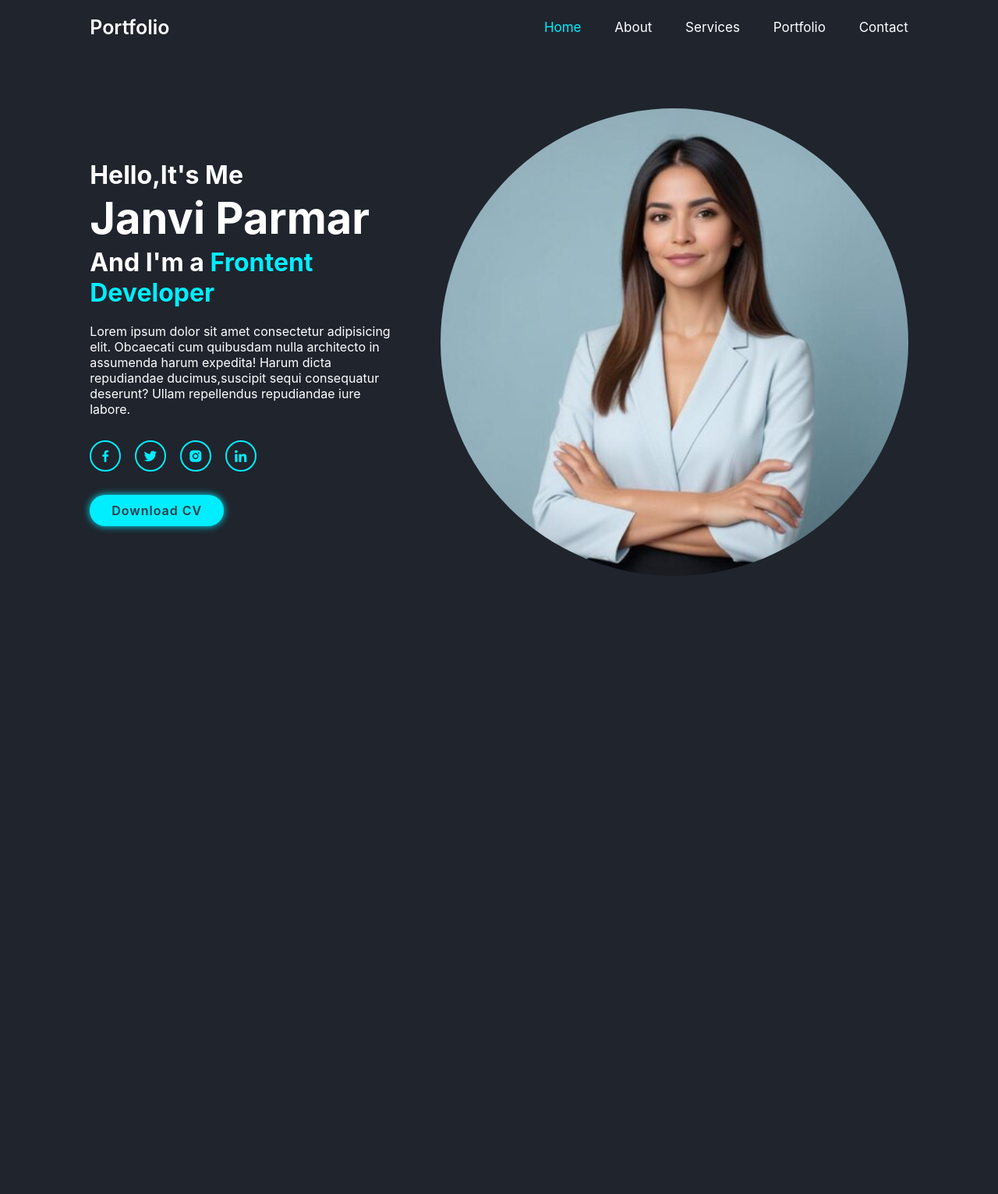
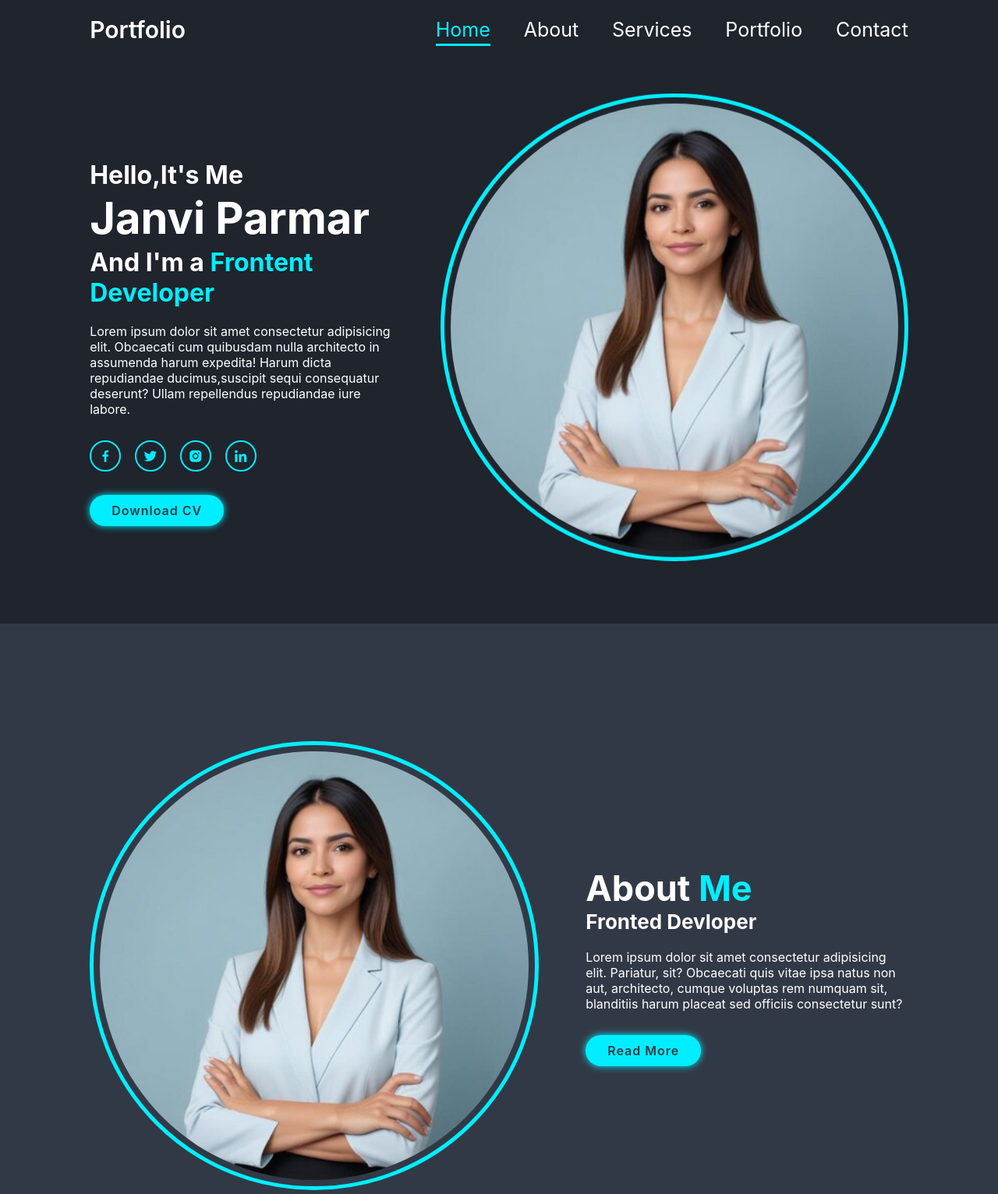
Before and after one commit to jparmar5268-ship-it/portfolio, a plain HTML site: page index.html in a window 1280 px wide. Shown: the top 1532 px of the page at 78% size. Before the commit the page ends 800 px from the top, so only its background shows below. Drawn offline with nearby package versions, Linux system fonts and the light colour scheme.

Commit message:
about section complete

```diff
--- a/index.html
+++ b/index.html
@@ -24,11 +24,11 @@
 
         <nav class="navbar">
 
-            <a href="#Home" class="active">Home</a>
-            <a href="#About">About</a>
-            <a href="#Services">Services</a>
-            <a href="#Portfolio">Portfolio</a>
-            <a href="#Contact">Contact</a>
+            <a href="#home" class="active">Home</a>
+            <a href="#about">About</a>
+            <a href="#services">Services</a>
+            <a href="#portfolio">Portfolio</a>
+            <a href="#contact">Contact</a>
 
         </nav>
 
@@ -59,6 +59,37 @@
         </div>
     </section>
 
+    <!-- about section design -->
+
+    <section class="about" id="about">
+        <div class="about-img">
+            <img src="images/home-img.jpg" alt="">
+        </div>
+
+        <div class="about-content">
+            <h2 class="heading">About <span>Me</span></h2>
+            <h3>Fronted Devloper</h3>
+            <p>Lorem ipsum dolor sit amet consectetur adipisicing elit. Pariatur, sit? Obcaecati quis vitae ipsa natus non aut, architecto, cumque voluptas rem numquam sit, blanditiis harum placeat sed officiis consectetur sunt?</p>
+            <a href="#" class="btn">Read More</a>
+        </div>
+    </section>
+
+    <!-- services section design -->
+
+    <setion class="services" id="services">
+        <h2 class="heading">Our <span>Services</span></h2>
+
+            <div class="services-container">
+                <div class="services-box">
+                    <i class='bx bx-code-alt'></i>
+                    <h3>Web Development</h3>
+                    <p>Lorem ipsum dolor sit amet consectetur adipisicing elit. Reprehenderit quos sed dolores eum? Sapiente, tempore, repudiandae et exercitationem sunt excepturi voluptatibus veritatis vitae voluptas rerum commodi labore, expedita quam fugiat?</p>
+                    <a href="#" class="btn">Read More</a>
+                </div>
+            </div>
+        </span></h2>
+    </setion>
+
     <script src="script.js"></script>
 </body>
 
--- a/script.js
+++ b/script.js
@@ -1 +1,23 @@
-console.log("123");
+let sections = document.querySelectorAll("section");    // Select all sections (home, about, services, etc.)
+let navLinks = document.querySelectorAll(".navbar a");  // Select all navbar links
+
+window.addEventListener("scroll", () => {       // Run this code when user scrolls the page
+    let current = "";
+
+    sections.forEach(section => {
+        let sectionTop = section.offsetTop - 150;
+        let sectionHeight = section.offsetHeight;
+
+        if (pageYOffset >= sectionTop && pageYOffset < sectionTop + sectionHeight) {
+            current = section.getAttribute("id");
+        }
+    });
+
+    navLinks.forEach(link => {  // Remove active class from all navbar links
+        link.classList.remove("active");
+        // Add active class to the link of current section
+        if (link.getAttribute("href") === `#${current}`) {
+            link.classList.add("active");
+        }
+    });
+});
--- a/style.css
+++ b/style.css
@@ -45,23 +45,42 @@ section{
 }
 
 .logo{
-    font-size: 2.5rem;
+    font-size: 3rem;
     color: var(--text-color);
     font-weight: 600;
     cursor: default;
 }
 
 .navbar a{
-    font-size: 1.7rem;
+    font-size: 2.5rem;
     color: var(--text-color);
     margin-left: 4rem;      /* space between menu items */
     transform: .3s;
+    position: relative;      /* underline mate */
+    transition: color .3s ease;
 }
 
 .navbar a:hover,
 .navbar a.active{
     color: var(--main-color);
 }
+
+.navbar a::after{
+    content: "";
+    position: absolute;
+    left: 0;
+    bottom: -6px;             /* text ni niche gap */
+    width: 0%;
+    height: 3px;
+    background: var(--main-color);
+    transition: width .3s ease;
+}
+
+.navbar a:hover::after,
+.navbar a.active::after{
+    width: 100%;
+}
+
 
 #menu-icon{
     font-size: 3.6rem;
@@ -77,13 +96,6 @@ section{
 }
 
 .home-image img{
-    /* width: 35vw; */
-    /* height: 35vw;          for perfect circle */
-    /* border-radius: 50%; */
-    /* object-fit: cover;    image stretch na thay */
-    /* transition: transform .5s ease;  hover animation smooth */
-
-
     width: 52vw;
     height: 52vw;
     max-width: 600px;
@@ -92,23 +104,35 @@ section{
     border-radius: 50%;
     object-fit: cover;
 
+    border: 5px solid var(--main-color);   /*BORDER */
+    padding: 8px;                          /* border ane photo vachhe gap */
+    background: var(--bg-color);           /* gap ma bg color */
+
     animation: floatImage 4s ease-in-out infinite;
-
+    transition: border-color .4s ease, box-shadow .4s ease;
 }
 
 
+/* floating animatin */
 
-/* @keyframes floatImage{
+@keyframes floatImage{
     0%{
         transform: translateY(0);
     }
     50%{
-        transform: translateY(-15px);
+        transform: translateY(-20px);
     }
     100%{
         transform: translateY(0);
     }
-} */
+}
+
+/* border glow effect on hover */
+
+.home-image img:hover{
+    box-shadow: 0 0 3rem var(--main-color);
+    border-color: #fff;
+}
 
 
 
@@ -172,3 +196,48 @@ span{
 .btn:hover{
     box-shadow: none;
 }
+
+.about{
+    display: flex;
+    justify-content: center;
+    align-items: center;
+    gap: 6rem;
+    background: var(--second-bg-color);
+}
+
+.about-img img{
+    width:35vw;
+}
+
+.heading{
+    text-align: center;
+    font-size: 4.5rem;
+}
+
+.about-content h2{
+    text-align: left;
+    line-height: 1.2;
+}
+
+.about-content h3{
+    font-size: 2.6rem;
+}
+
+.about-content p{
+    font-size: 1.6rem;
+    margin: 2rem 0  3rem ;
+}
+
+.about-img img{
+    width: 45vw;
+    height: 45vw;
+    max-width: 600px;
+    max-height: 600px;
+
+    border-radius: 50%;
+    object-fit: cover;
+
+    border: 5px solid var(--main-color);
+    padding: 8px;
+    background: var(--second-bg-color);
+}
```
